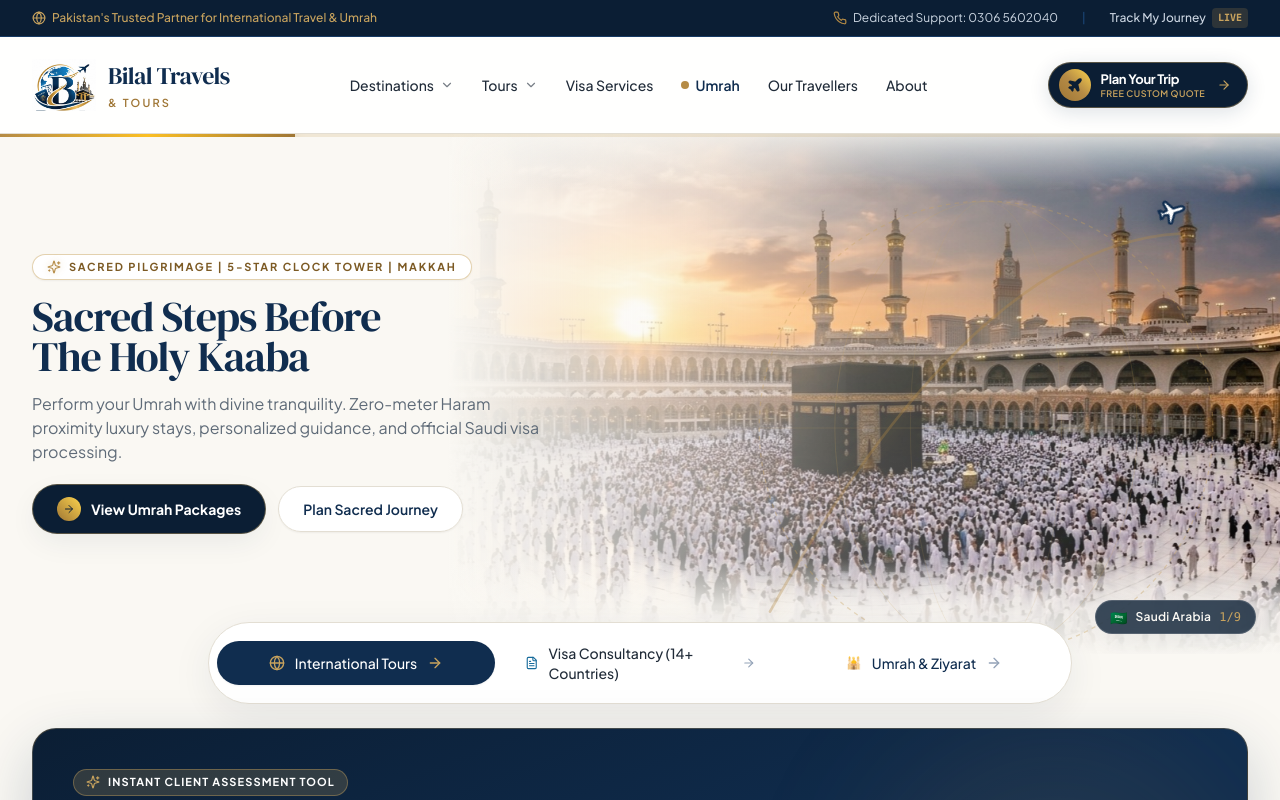
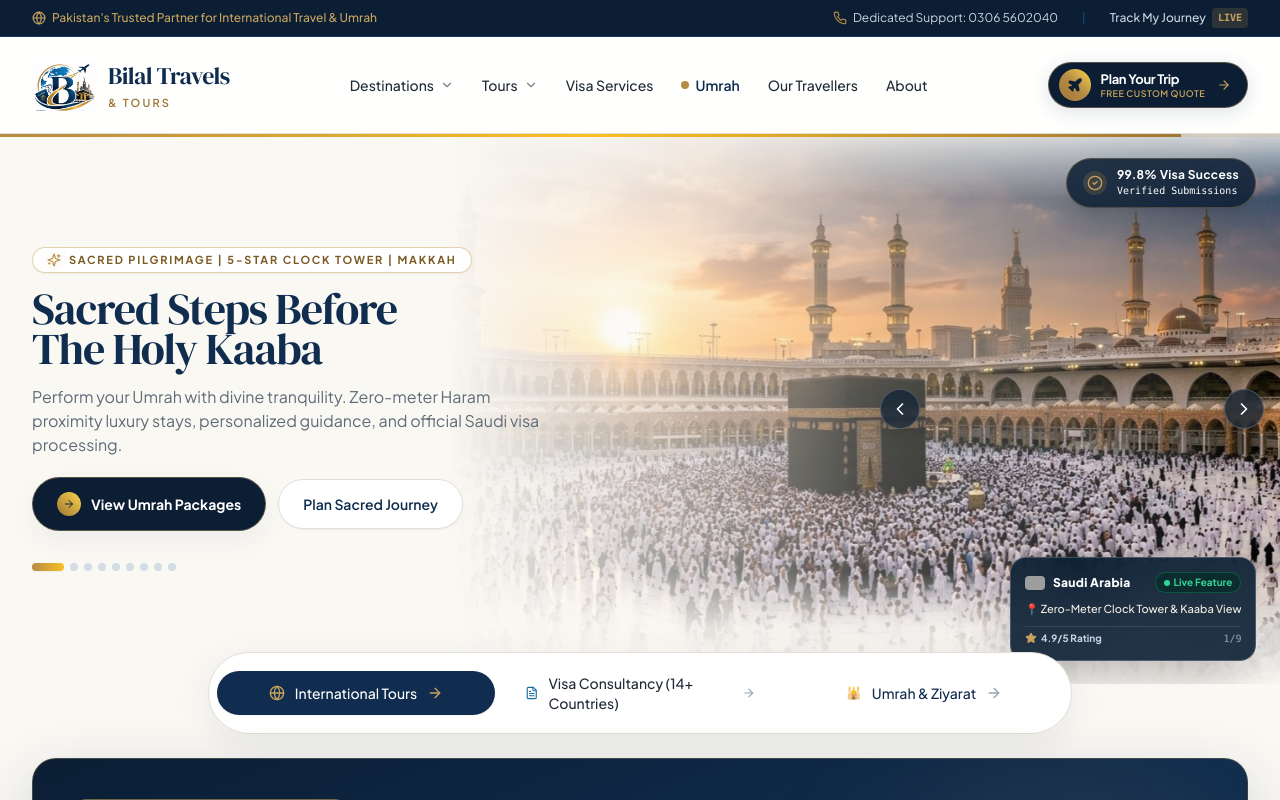
Before and after one commit to FaizRasool-faizi/Bilal-Travels-Tours, a Next.js app: page / in a window 1280 px wide. Shown: the top 800 px of the page. Built offline with nearby package versions, Linux system fonts and the light colour scheme; grey boxes are pictures that could not be loaded.

Commit message:
feat(hero): remove awkward lines and plane, add luxury floating glass badges and interactive carousel controls

```diff
--- a/src/app/globals.css
+++ b/src/app/globals.css
@@ -81,25 +81,36 @@
   animation: fadeInUpSmooth 0.7s cubic-bezier(0.16, 1, 0.3, 1) forwards;
 }
 
-/* Airplane Floating along Golden Flight Path */
-@keyframes flightGlide {
-  0% {
-    transform: translate(0, 0) rotate(28deg);
+/* Floating Micro-Animations for Hero Badges */
+@keyframes floatSlow {
+  0%, 100% {
+    transform: translateY(0px);
   }
   50% {
-    transform: translate(8px, -6px) rotate(30deg);
-  }
-  100% {
-    transform: translate(0, 0) rotate(28deg);
+    transform: translateY(-8px);
   }
 }
 
-.animate-flight-glide {
-  animation: flightGlide 4.5s ease-in-out infinite;
+.animate-float-slow {
+  animation: floatSlow 4.5s ease-in-out infinite;
   will-change: transform;
 }
 
-/* 30-Second Slide Progress Bar Animation */
+@keyframes floatReverse {
+  0%, 100% {
+    transform: translateY(0px);
+  }
+  50% {
+    transform: translateY(8px);
+  }
+}
+
+.animate-float-reverse {
+  animation: floatReverse 5s ease-in-out infinite;
+  will-change: transform;
+}
+
+/* 7-Second Slide Progress Bar Animation */
 @keyframes slideProgressBar {
   0% {
     width: 0%;
@@ -110,7 +121,7 @@
 }
 
 .animate-slide-progress {
-  animation: slideProgressBar 30s linear infinite;
+  animation: slideProgressBar 7.5s linear infinite;
   will-change: width;
 }
 
@@ -121,7 +132,7 @@
   }
   50% {
     opacity: 1;
-    filter: drop-shadow(0 0 6px rgba(200, 163, 94, 0.5));
+    filter: drop-shadow(0 0 8px rgba(200, 163, 94, 0.6));
   }
 }
 
--- a/src/components/home/HeroSection.tsx
+++ b/src/components/home/HeroSection.tsx
@@ -4,20 +4,26 @@
 import Link from "next/link";
 import {
   ArrowRight,
-  Plane,
   Sparkles,
-  MapPin,
+  ChevronLeft,
+  ChevronRight,
+  Star,
+  CheckCircle2,
+  Compass,
 } from "lucide-react";
 
 interface HeroSlide {
   id: string;
   image: string;
   country: string;
+  code: string;
   flag: string;
   categoryBadge: string;
   headlineMain: string;
   headlineAccent: string;
   subtitle: string;
+  highlightSpot: string;
+  quickPerk: string;
   primaryCtaText: string;
   primaryCtaHref: string;
   secondaryCtaText: string;
@@ -29,12 +35,15 @@
     id: "mecca",
     image: "/images/Mecca.jpeg",
     country: "Saudi Arabia",
+    code: "SA",
     flag: "🇸🇦",
     categoryBadge: "SACRED PILGRIMAGE | 5-STAR CLOCK TOWER | MAKKAH",
     headlineMain: "Sacred Steps Before",
     headlineAccent: "The Holy Kaaba",
     subtitle:
       "Perform your Umrah with divine tranquility. Zero-meter Haram proximity luxury stays, personalized guidance, and official Saudi visa processing.",
+    highlightSpot: "Zero-Meter Clock Tower & Kaaba View",
+    quickPerk: "VIP 5-Star Guided Umrah",
     primaryCtaText: "View Umrah Packages",
     primaryCtaHref: "/umrah",
     secondaryCtaText: "Plan Sacred Journey",
@@ -44,12 +53,15 @@
     id: "madina",
     image: "/images/Madina_shareef.jpeg",
     country: "Saudi Arabia",
+    code: "SA",
     flag: "🇸🇦",
     categoryBadge: "ZIYARAT & DEVOTION | ROZA-E-RASOOL (PBUH) | MADINAH",
     headlineMain: "The Blessed City of",
     headlineAccent: "Peace & Solace",
     subtitle:
       "Experience heartfelt serenity at the Prophet's Mosque. Luxury hotels steps from Bab as-Salam with escorted historical Islamic Ziyarat tours.",
+    highlightSpot: "Roza-e-Rasool (PBUH) & Sacred Ziyarat",
+    quickPerk: "Escorted Historical Tours",
     primaryCtaText: "Madinah Ziyarat Tours",
     primaryCtaHref: "/umrah",
     secondaryCtaText: "Book Pilgrimage",
@@ -59,12 +71,15 @@
     id: "dubai",
     image: "/images/dest-dubai.jpg",
     country: "United Arab Emirates",
+    code: "AE",
     flag: "🇦🇪",
     categoryBadge: "FUTURISTIC LUXURY | BURJ KHALIFA & MARINA | DUBAI",
     headlineMain: "Dream Bigger,",
     headlineAccent: "Travel Further",
     subtitle:
       "Marvel at architectural wonders, thrilling desert safaris, and luxury yacht cruises along Dubai Marina. Fast 24-hour e-Visa processing.",
+    highlightSpot: "Burj Khalifa & Marina Yacht Sunset",
+    quickPerk: "24h Express Visa on Done Base",
     primaryCtaText: "Explore Dubai Tours",
     primaryCtaHref: "/tours?destination=dubai",
     secondaryCtaText: "Instant Visa Help",
@@ -74,12 +89,15 @@
     id: "switzerland",
     image: "/images/dest-switzerland.jpg",
     country: "Switzerland",
+    code: "CH",
     flag: "🇨🇭",
     categoryBadge: "ALPINE MAJESTY | SWISS ALPS & LAKES | SWITZERLAND",
     headlineMain: "Timeless Beauty in",
     headlineAccent: "The Swiss Alps",
     subtitle:
       "Journey aboard the Glacier Express across scenic viaducts, cruise pristine emerald lakes, and explore snowcapped peaks of Jungfraujoch and Titlis.",
+    highlightSpot: "Glacier Express & Jungfraujoch Peak",
+    quickPerk: "Swiss Travel Pass Itinerary",
     primaryCtaText: "Explore Swiss Holidays",
     primaryCtaHref: "/tours?destination=switzerland",
     secondaryCtaText: "Schengen Visa",
@@ -89,12 +107,15 @@
     id: "paris",
     image: "/images/hero-paris.jpg",
     country: "France",
+    code: "FR",
     flag: "🇫🇷",
     categoryBadge: "EUROPEAN ROMANCE | EIFFEL TOWER & SEINE | PARIS",
     headlineMain: "City of Lights &",
     headlineAccent: "Unrivaled Elegance",
     subtitle:
       "Cruise along the Seine at sunset, marvel at the illuminated Eiffel Tower, and stroll the historic Champs-Élysées with curated luxury itineraries.",
+    highlightSpot: "Eiffel Tower Sunset & Seine River Cruise",
+    quickPerk: "Curated Luxury Honeymoons",
     primaryCtaText: "Paris Vacation Packages",
     primaryCtaHref: "/tours?destination=paris",
     secondaryCtaText: "Plan European Tour",
@@ -104,12 +125,15 @@
     id: "london",
     image: "/images/hero-london.jpg",
     country: "United Kingdom",
+    code: "GB",
     flag: "🇬🇧",
     categoryBadge: "ROYAL HERITAGE | BIG BEN & THAMES | LONDON",
     headlineMain: "Timeless Charm Along",
     headlineAccent: "The River Thames",
     subtitle:
       "Explore iconic landmarks from Big Ben to the Tower of London, world-class West End shows, and charming English countryside excursions.",
+    highlightSpot: "Big Ben, Westminster & Tower Bridge",
+    quickPerk: "6 Months Multiple Standard Visitor",
     primaryCtaText: "UK Tour Packages",
     primaryCtaHref: "/tours?destination=uk",
     secondaryCtaText: "UK Visa Consultancy",
@@ -119,12 +143,15 @@
     id: "istanbul",
     image: "/images/hero-istanbul-sunset.jpg",
     country: "Türkiye",
+    code: "TR",
     flag: "🇹🇷",
     categoryBadge: "CROSSROADS OF CIVILIZATION | BOSPHORUS | TÜRKİYE",
     headlineMain: "Where Continents &",
     headlineAccent: "Centuries Meet",
     subtitle:
       "Discover Hagia Sophia, cruise the sparkling Bosphorus, and fly over magical fairy chimneys in Cappadocia with all-inclusive guided packages.",
+    highlightSpot: "Bosphorus Cruise & Cappadocia Valleys",
+    quickPerk: "Urdu Speaking VIP Tour Guides",
     primaryCtaText: "Explore Türkiye Tours",
     primaryCtaHref: "/tours?destination=turkey",
     secondaryCtaText: "Custom Itinerary",
@@ -134,12 +161,15 @@
     id: "baku",
     image: "/images/hero-baku.jpg",
     country: "Azerbaijan",
+    code: "AZ",
     flag: "🇦🇿",
     categoryBadge: "CASPIAN PEARL | FLAME TOWERS & SILK ROAD | AZERBAIJAN",
     headlineMain: "Modern Wonder on",
     headlineAccent: "The Caspian Sea",
     subtitle:
       "Walk the ancient stone streets of Old City Baku, witness the dazzling Flame Towers, and take scenic mountain rides to the green valleys of Gabala.",
+    highlightSpot: "Flame Towers & Gabala Mountain Cable Car",
+    quickPerk: "3-5 Days Guaranteed E.Visa",
     primaryCtaText: "Baku & Gabala Deals",
     primaryCtaHref: "/tours?destination=azerbaijan",
     secondaryCtaText: "Easy e-Visa in 3 Days",
@@ -149,12 +179,15 @@
     id: "malaysia",
     image: "/images/seeview_malysia.jpeg",
     country: "Malaysia",
+    code: "MY",
     flag: "🇲🇾",
     categoryBadge: "TROPICAL ESCAPE | ISLANDS & RAINFORESTS | MALAYSIA",
     headlineMain: "Emerald Waters,",
     headlineAccent: "Tropical Bliss",
     subtitle:
       "Unwind on the pristine white-sand shores of Langkawi, take the panoramic SkyCab cable car, and explore the bustling skyline of Kuala Lumpur.",
+    highlightSpot: "Petronas Twin Towers & Langkawi SkyCab",
+    quickPerk: "All-Inclusive Family Holidays",
     primaryCtaText: "Malaysia Family Tours",
     primaryCtaHref: "/tours?destination=malaysia",
     secondaryCtaText: "Plan Honeymoon",
@@ -164,33 +197,50 @@
 
 export default function HeroSection() {
   const [currentSlideIndex, setCurrentSlideIndex] = useState(0);
+  const [isPaused, setIsPaused] = useState(false);
 
-  const SLIDE_DURATION_MS = 30000; // 30 seconds auto-advance
+  const SLIDE_DURATION_MS = 7500; // 7.5 seconds smooth rotation
 
   useEffect(() => {
+    if (isPaused) return;
+
     const timer = setInterval(() => {
       setCurrentSlideIndex((prev) => (prev + 1) % HERO_SLIDES.length);
     }, SLIDE_DURATION_MS);
 
     return () => clearInterval(timer);
-  }, []);
+  }, [isPaused]);
 
   const currentSlide = HERO_SLIDES[currentSlideIndex];
 
+  const handlePrev = () => {
+    setCurrentSlideIndex((prev) => (prev - 1 + HERO_SLIDES.length) % HERO_SLIDES.length);
+  };
+
+  const handleNext = () => {
+    setCurrentSlideIndex((prev) => (prev + 1) % HERO_SLIDES.length);
+  };
+
   return (
-    <section className="relative min-h-[460px] lg:min-h-[520px] flex items-center bg-[#FAF8F3] overflow-hidden">
+    <section
+      className="relative min-h-[490px] lg:min-h-[550px] flex items-center bg-[#FAF8F3] overflow-hidden"
+      onMouseEnter={() => setIsPaused(true)}
+      onMouseLeave={() => setIsPaused(false)}
+    >
       {/* =========================================================================
-          30-SECOND SLIDE DURATION PROGRESS BAR (TOP HAIRLINE INDICATOR)
+          SLIDE DURATION PROGRESS BAR (TOP HAIRLINE INDICATOR)
       ========================================================================= */}
       <div className="absolute top-0 left-0 right-0 h-[2.5px] bg-gold-400/20 z-30 overflow-hidden">
         <div
           key={`progress-${currentSlideIndex}`}
-          className="h-full bg-gradient-to-r from-gold-500 via-amber-400 to-gold-600 animate-slide-progress shadow-[0_0_8px_rgba(200,163,94,0.7)]"
+          className={`h-full bg-gradient-to-r from-gold-500 via-amber-400 to-gold-600 shadow-[0_0_10px_rgba(200,163,94,0.8)] ${
+            isPaused ? "w-full opacity-60" : "animate-slide-progress"
+          }`}
         ></div>
       </div>
 
       {/* =========================================================================
-          RIGHT-SIDE BACKGROUND SLIDESHOW WITH KEN BURNS MOTION & CROSS-FADE (30 SECONDS)
+          RIGHT-SIDE BACKGROUND SLIDESHOW WITH CINEMATIC ZOOM & CROSS-FADE
       ========================================================================= */}
       <div className="absolute top-0 right-0 bottom-0 w-full lg:w-[65%] select-none overflow-hidden">
         {HERO_SLIDES.map((slide, idx) => {
@@ -217,56 +267,89 @@
         {/* Left Gradient Fade: Seamless transition into Warm Ivory base */}
         <div className="absolute inset-0 bg-gradient-to-r from-[#FAF8F3] via-[#FAF8F3]/75 to-transparent lg:via-[#FAF8F3]/30 pointer-events-none z-20"></div>
         {/* Top subtle fade */}
-        <div className="absolute inset-x-0 top-0 h-14 bg-gradient-to-b from-[#FAF8F3]/80 to-transparent pointer-events-none z-20"></div>
+        <div className="absolute inset-x-0 top-0 h-16 bg-gradient-to-b from-[#FAF8F3]/80 to-transparent pointer-events-none z-20"></div>
         {/* Bottom subtle fade into the pill bar area */}
-        <div className="absolute inset-x-0 bottom-0 h-24 bg-gradient-to-t from-[#FAF8F3] via-[#FAF8F3]/80 to-transparent pointer-events-none z-20"></div>
+        <div className="absolute inset-x-0 bottom-0 h-28 bg-gradient-to-t from-[#FAF8F3] via-[#FAF8F3]/80 to-transparent pointer-events-none z-20"></div>
 
-        {/* Golden Orbital Flight Arc & Meridian Lines Overlay with Smooth Airplane Flight */}
-        <div className="absolute inset-0 pointer-events-none hidden md:block z-20">
-          <svg
-            className="absolute right-6 top-6 w-[420px] h-[420px] lg:w-[540px] lg:h-[540px] opacity-35 text-gold-400"
-            viewBox="0 0 500 500"
-            fill="none"
-            xmlns="http://www.w3.org/2000/svg"
-          >
-            <circle cx="250" cy="250" r="210" stroke="currentColor" strokeWidth="1.2" strokeDasharray="4 4" />
-            <ellipse cx="250" cy="250" rx="140" ry="210" stroke="currentColor" strokeWidth="0.8" opacity="0.6" />
-            <ellipse cx="250" cy="250" rx="70" ry="210" stroke="currentColor" strokeWidth="0.8" opacity="0.4" />
-            <line x1="40" y1="250" x2="460" y2="250" stroke="currentColor" strokeWidth="0.8" opacity="0.5" />
-            <path
-              d="M 50 420 Q 240 80 430 70"
-              stroke="#B58B45"
-              strokeWidth="2.5"
-              strokeLinecap="round"
-              fill="none"
-              filter="drop-shadow(0 0 8px rgba(181,139,69,0.8))"
-            />
-          </svg>
+        {/* =========================================================================
+            ANIMATED FLOATING GLASS CARDS (REPLACED THE AWKWARD WIRES & PLANE)
+        ========================================================================= */}
 
-          {/* Animated Airplane floating smoothly along flight path */}
-          <div className="absolute right-14 top-14 lg:right-24 lg:top-16 text-white drop-shadow-[0_4px_10px_rgba(16,45,79,0.5)] animate-flight-glide">
-            <Plane className="w-7 h-7 fill-white text-navy-900" />
+        {/* Floating Glass Pill 1: Top Right (99.8% Approval & Fast-Track) */}
+        <div className="absolute top-6 right-6 z-20 hidden md:flex items-center gap-2.5 bg-navy-950/85 backdrop-blur-md px-4 py-2 rounded-full border border-gold-400/30 text-white shadow-xl animate-float-slow">
+          <div className="w-6 h-6 rounded-full bg-gold-500/20 text-gold-400 flex items-center justify-center">
+            <CheckCircle2 className="w-4 h-4 text-gold-400" />
+          </div>
+          <div className="text-left text-xs">
+            <span className="font-bold text-white tracking-wide">99.8% Visa Success</span>
+            <span className="text-gold-300 text-[10px] block font-mono">Verified Submissions</span>
           </div>
         </div>
 
-        {/* Current Destination Micro-Badge (Bottom Right) */}
-        <div className="absolute bottom-5 right-6 z-30 hidden sm:flex items-center gap-2 bg-navy-950/80 backdrop-blur-md px-3.5 py-1.5 rounded-full border border-white/15 text-white shadow-card">
-          <span className="text-sm">{currentSlide.flag}</span>
-          <span className="text-xs font-semibold text-ivory-100 tracking-wide">
-            {currentSlide.country}
-          </span>
-          <span className="text-gold-400 text-xs font-mono">
-            {currentSlideIndex + 1}/{HERO_SLIDES.length}
-          </span>
+        {/* Floating Spotlight Card 2: Lower Right Destination Spotlight */}
+        <div className="absolute bottom-6 right-6 z-20 hidden sm:flex flex-col gap-2 bg-navy-950/90 backdrop-blur-md p-3.5 rounded-2xl border border-white/20 text-white shadow-2xl max-w-xs animate-float-reverse">
+          <div className="flex items-center justify-between gap-3">
+            <div className="flex items-center gap-2">
+              <img
+                src={`https://flagcdn.com/w40/${currentSlide.code.toLowerCase()}.png`}
+                alt={currentSlide.country}
+                className="w-5 h-3.5 object-cover rounded shadow-xs"
+                onError={(e) => {
+                  (e.target as HTMLElement).style.display = "none";
+                }}
+              />
+              <span className="text-xs font-black text-white tracking-wide">
+                {currentSlide.country}
+              </span>
+            </div>
+
+            <span className="inline-flex items-center gap-1 text-[10px] text-emerald-400 font-bold bg-emerald-950/60 px-2 py-0.5 rounded-full border border-emerald-500/30">
+              <span className="w-1.5 h-1.5 rounded-full bg-emerald-400 animate-pulse" />
+              <span>Live Feature</span>
+            </span>
+          </div>
+
+          <p className="text-[11px] text-ivory-200 font-medium line-clamp-1">
+            📍 {currentSlide.highlightSpot}
+          </p>
+
+          <div className="flex items-center justify-between pt-1 border-t border-white/10 text-[10px] text-slate-300">
+            <span className="text-gold-300 font-bold flex items-center gap-1">
+              <Star className="w-3 h-3 fill-gold-400 text-gold-400" />
+              <span>4.9/5 Rating</span>
+            </span>
+            <span className="font-mono text-slate-400">
+              {currentSlideIndex + 1}/{HERO_SLIDES.length}
+            </span>
+          </div>
+        </div>
+
+        {/* Interactive Slide Controls: Sleek Glass Chevron Arrows */}
+        <div className="absolute inset-y-0 right-4 z-20 flex items-center justify-between pointer-events-none w-[calc(100%-2rem)] max-w-sm ml-auto">
+          <button
+            onClick={handlePrev}
+            className="w-10 h-10 rounded-full bg-navy-950/70 hover:bg-gold-500 text-white hover:text-navy-950 backdrop-blur-md border border-white/20 flex items-center justify-center transition-all duration-300 pointer-events-auto shadow-lg hover:scale-110 active:scale-95 group"
+            aria-label="Previous Destination"
+          >
+            <ChevronLeft className="w-5 h-5 group-hover:-translate-x-0.5 transition-transform" />
+          </button>
+
+          <button
+            onClick={handleNext}
+            className="w-10 h-10 rounded-full bg-navy-950/70 hover:bg-gold-500 text-white hover:text-navy-950 backdrop-blur-md border border-white/20 flex items-center justify-center transition-all duration-300 pointer-events-auto shadow-lg hover:scale-110 active:scale-95 group"
+            aria-label="Next Destination"
+          >
+            <ChevronRight className="w-5 h-5 group-hover:translate-x-0.5 transition-transform" />
+          </button>
         </div>
       </div>
 
       {/* =========================================================================
-          HERO CONTENT (COMPACT, PURE & CLEAN LEFT COLUMN - NO WATERMARK FLAG)
+          HERO CONTENT (CLEAN LEFT COLUMN WITH TYPOGRAPHY & ANIMATIONS)
       ========================================================================= */}
       <div className="relative z-20 max-w-7xl mx-auto px-4 sm:px-8 py-8 sm:py-10 lg:py-12 w-full">
         <div className="max-w-xl lg:max-w-2xl">
-          {/* DYNAMIC TEXT CONTENT WITH SILKY SMOOTH SLIDE ENTRANCE ANIMATION */}
+          {/* DYNAMIC TEXT CONTENT WITH SMOOTH SLIDE ENTRANCE ANIMATION */}
           <div
             key={`content-${currentSlide.id}`}
             className="space-y-4 animate-fade-in-up"
@@ -278,7 +361,7 @@
             </div>
 
             {/* Headline */}
-            <h1 className="font-serif text-3xl sm:text-4xl lg:text-[42px] text-navy-900 tracking-tight leading-[1.15]">
+            <h1 className="font-serif text-3xl sm:text-4xl lg:text-[44px] text-navy-900 tracking-tight leading-[1.15]">
               {currentSlide.headlineMain} <br />
               <span className="text-navy-900 font-serif">{currentSlide.headlineAccent}</span>
             </h1>
@@ -292,7 +375,7 @@
             <div className="flex flex-wrap items-center gap-3 pt-1">
               <Link
                 href={currentSlide.primaryCtaHref}
-                className="inline-flex items-center justify-center gap-2.5 bg-navy-950 hover:bg-navy-900 text-white font-bold text-xs sm:text-sm px-6 py-3 rounded-full border border-gold-400/40 shadow-card hover:shadow-hover hover:border-gold-400 hover:-translate-y-0.5 transition-all duration-300 group"
+                className="inline-flex items-center justify-center gap-2.5 bg-navy-950 hover:bg-navy-900 text-white font-bold text-xs sm:text-sm px-6 py-3.5 rounded-full border border-gold-400/40 shadow-card hover:shadow-hover hover:border-gold-400 hover:-translate-y-0.5 transition-all duration-300 group"
               >
                 <div className="w-6 h-6 rounded-full bg-gradient-to-tr from-gold-600 to-amber-300 text-navy-950 flex items-center justify-center shadow-sm flex-shrink-0 group-hover:rotate-12 transition-transform">
                   <ArrowRight className="w-3 h-3 text-navy-950" />
@@ -302,10 +385,30 @@
 
               <Link
                 href={currentSlide.secondaryCtaHref}
-                className="inline-flex items-center justify-center gap-2 bg-white/95 hover:bg-white text-navy-900 font-semibold text-xs sm:text-sm px-6 py-3 rounded-full border border-border-muted hover:border-gold-400 shadow-sm transition-all duration-300"
+                className="inline-flex items-center justify-center gap-2 bg-white hover:bg-ivory-50 text-navy-900 font-semibold text-xs sm:text-sm px-6 py-3.5 rounded-full border border-border-muted hover:border-gold-400 shadow-sm transition-all duration-300"
               >
                 <span>{currentSlide.secondaryCtaText}</span>
               </Link>
+            </div>
+
+            {/* Interactive Thumbnail Dots Selector */}
+            <div className="pt-4 flex items-center gap-1.5 flex-wrap">
+              {HERO_SLIDES.map((slide, idx) => {
+                const isActive = idx === currentSlideIndex;
+                return (
+                  <button
+                    key={slide.id}
+                    onClick={() => setCurrentSlideIndex(idx)}
+                    className={`h-2 rounded-full transition-all duration-300 ${
+                      isActive
+                        ? "w-8 bg-gradient-to-r from-gold-500 to-amber-400 shadow-sm"
+                        : "w-2 bg-slate-300/80 hover:bg-gold-300"
+                    }`}
+                    aria-label={`Jump to slide ${slide.country}`}
+                    title={slide.country}
+                  />
+                );
+              })}
             </div>
           </div>
         </div>
```
